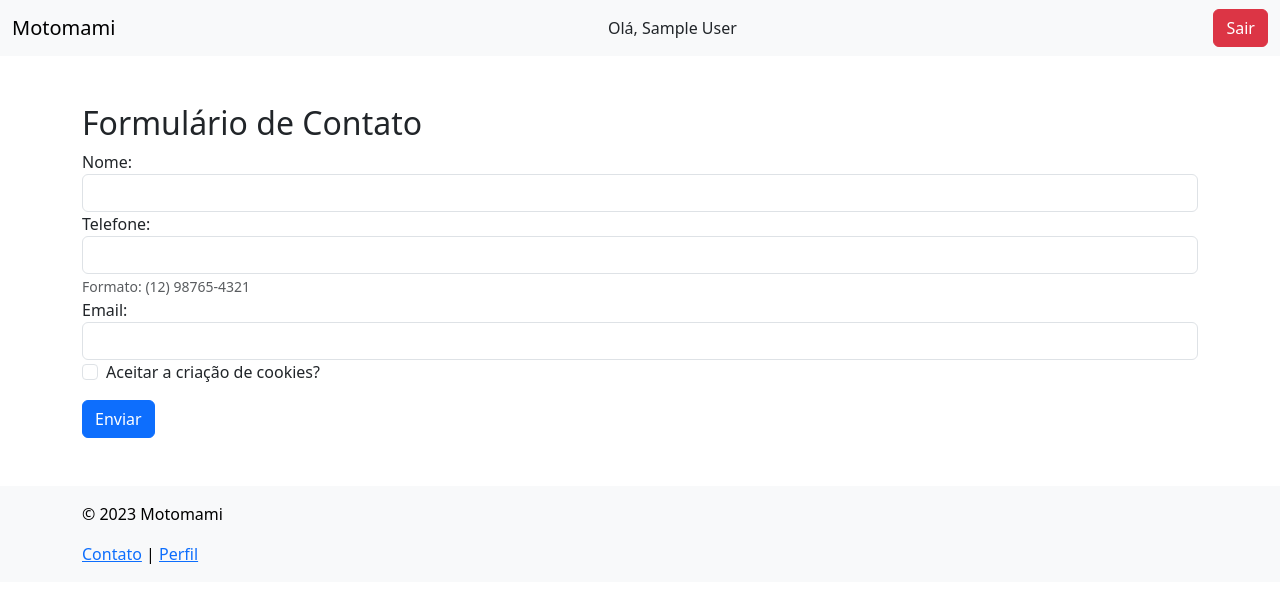
After one commit to Caua-pereira-santos/Projeto-AW2, a PHP site: page /contato.php in a window 1280 px wide. The commit adds this page. Shown: the top 603 px of the page. Run offline with PHP 8.4, Linux system fonts and the light colour scheme; the visitor is signed in with stand-in values (Sample User, id 1).

Commit message:
Add: Cookies e Forms

```diff
--- /dev/null
+++ b/contato.php
@@ -0,0 +1,78 @@
+<?php
+    session_start();
+    if(empty($_SESSION)){
+        print "<script>location.href='index.php';</script>";
+    }
+
+?>
+
+<!DOCTYPE html>
+<html lang="en">
+<head>
+    <meta charset="UTF-8">
+    <meta name="viewport" content="width=device-width, initial-scale=1.0">
+    <title>Sistema - AW2</title>
+    <!-- Conexão com o Bootstrap - para deixar o formulário de login bonitinho -->
+    <link href="https://cdn.jsdelivr.net/npm/bootstrap@5.3.2/dist/css/bootstrap.min.css" rel="stylesheet" integrity="sha384-T3c6CoIi6uLrA9TneNEoa7RxnatzjcDSCmG1MXxSR1GAsXEV/Dwwykc2MPK8M2HN" crossorigin="anonymous">
+</head>
+<body>
+
+<nav class="navbar navbar-light bg-light">
+    <div class="container-fluid">
+        <a class="navbar-brand">Motomami</a>
+        <?php
+        print "Olá, " .$_SESSION["nome"];
+        print "<a href='logout.php' class='btn btn-danger'> Sair</a>";
+        ?>
+    </div>
+
+</nav>
+
+
+
+<div class="container mt-5">
+    <h2>Formulário de Contato</h2>
+
+    <form action="processa-form.php" method="post">
+        <div class="form-group">
+            <label for="nome">Nome:</label>
+            <input type="text" class="form-control" id="nome" name="nome" required>
+        </div>
+
+        <div class="form-group">
+            <label for="telefone">Telefone:</label>
+            <input type="tel" class="form-control" id="telefone" name="telefone" pattern="\(\d{2}\) \d{4,5}-\d{4}" required>
+            <small class="form-text text-muted">Formato: (12) 98765-4321</small>
+        </div>
+
+        <div class="form-group">
+            <label for="email">Email:</label>
+            <input type="email" class="form-control" id="email" name="email" required>
+        </div>
+
+        <div class="form-check mb-3">
+            <input type="checkbox" class="form-check-input" id="aceitaCookies" name="aceitaCookies">
+            <label class="form-check-label" for="aceitaCookies">Aceitar a criação de cookies?</label>
+        </div>
+
+        <button type="submit" class="btn btn-primary">Enviar</button>
+    </form>
+</div>
+
+<script src="https://ajax.googleapis.com/ajax/libs/jquery/3.5.1/jquery.min.js"></script>
+<script src="https://cdnjs.cloudflare.com/ajax/libs/popper.js/1.16.0/umd/popper.min.js"></script>
+<script src="https://maxcdn.bootstrapcdn.com/bootstrap/4.5.2/js/bootstrap.min.js"></script>
+
+<footer class="bg-light text-black mt-5">
+    <div class="container py-3">
+    <p>&copy; 2023 Motomami</p>
+        <?php
+       print "<a href='contato.php'>Contato</a> | <a href='configusuario.php'>Perfil</a>";
+        ?>
+    </div>
+</footer>
+
+<!--Contéudo da página inicial aqui-->
+
+</body>
+</html>
```
Also changed, not shown: agradecimento.php (added, +11 -0 lines), dashboard.php (+13 -0 lines), mapa.php (added, +42 -0 lines), mostra-cookies.php (added, +25 -0 lines), processa-form.php (added, +23 -0 lines), Configusuario.php (added), pagartista.php (added), pagcurtida.php (added).
